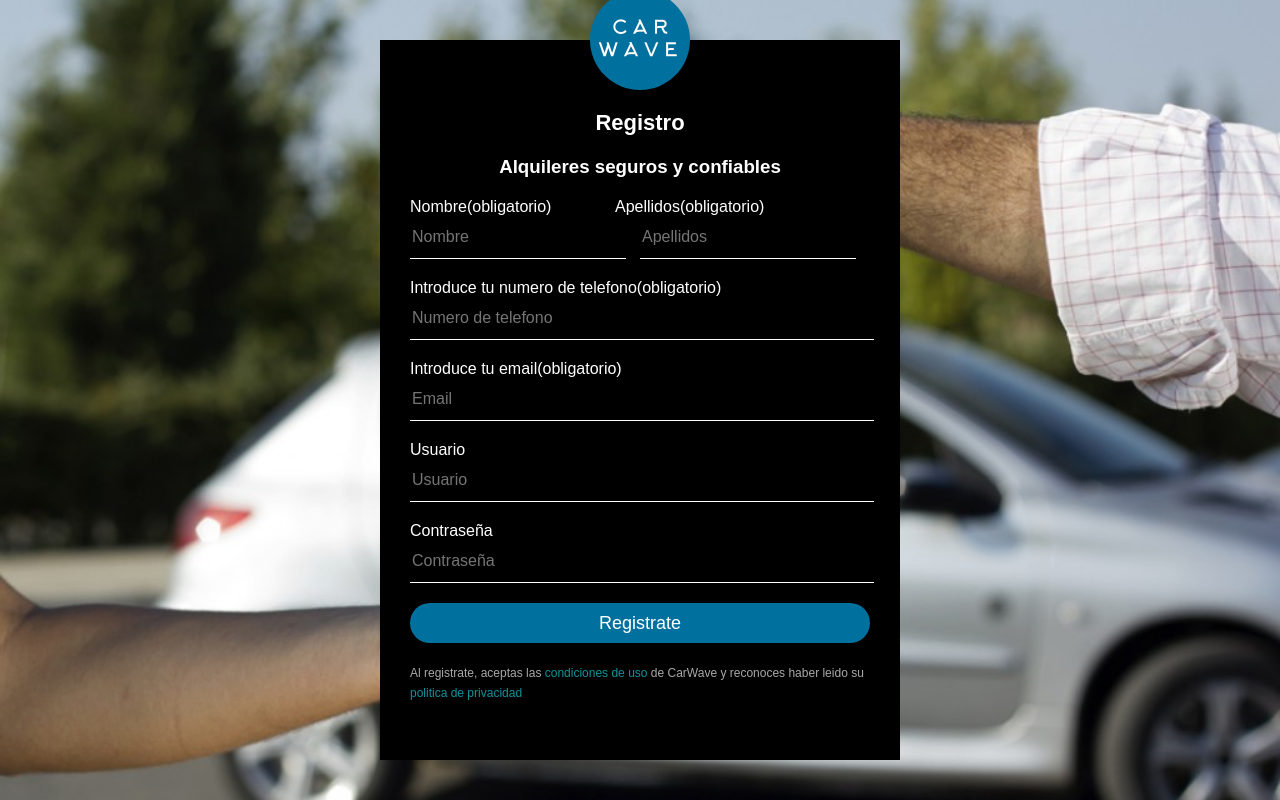
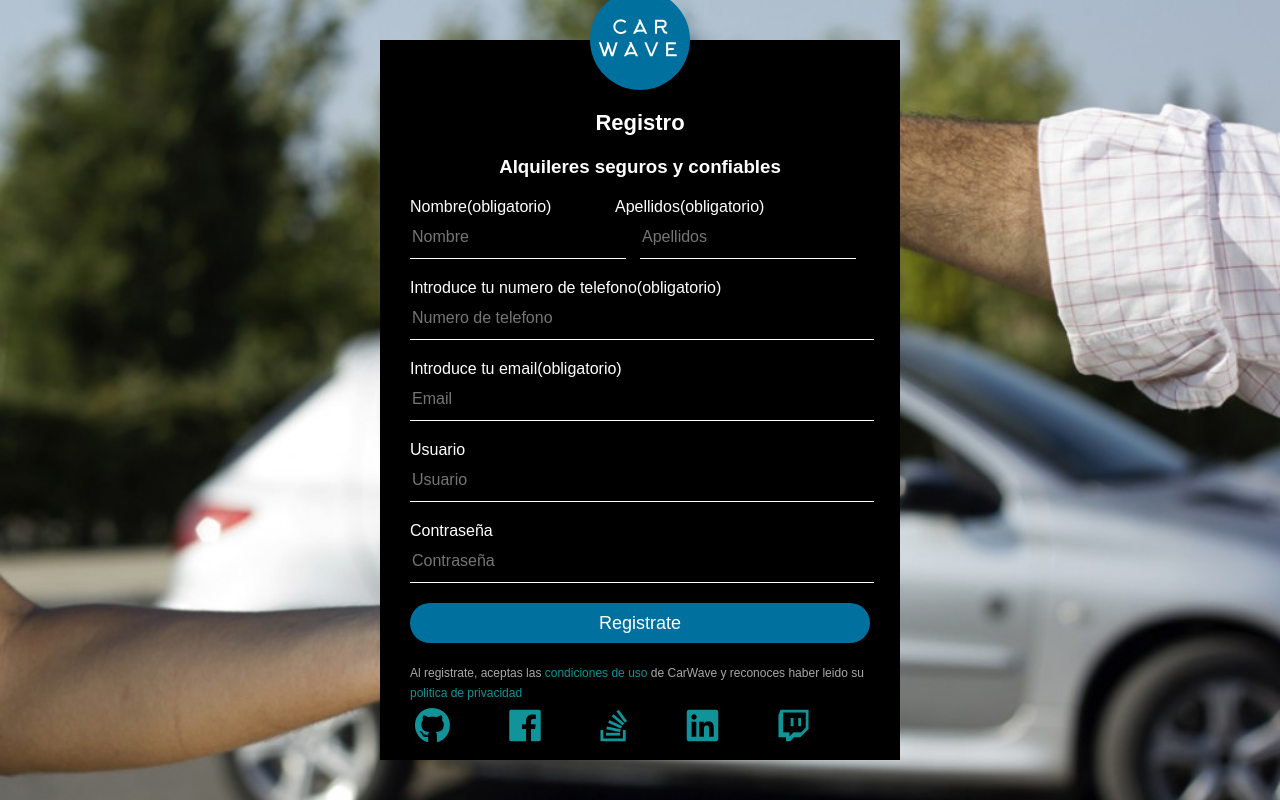
Before and after one commit to thesummitdevelopers/CarWave, a plain HTML site: page registro.html in a window 1280 px wide. Drawn offline with Linux system fonts and the light colour scheme.

Commit message:
Se agrega iconos(landPading) a registro.html y se modifica la hoja de estilos

```diff
--- a/css/style_registro.css
+++ b/css/style_registro.css
@@ -100,3 +100,8 @@ footer{
 .login a:hover {
   color: #fff;
 }
+.icons-social i {
+	font-size: 3em;
+  padding:5px;
+  margin-right: 45px;
+}
--- a/registro.html
+++ b/registro.html
@@ -8,6 +8,8 @@
   <body>
     <div class="login">
       <img src="assets/img_login2.png" class="logo">
+      <link href="https://fonts.googleapis.com/css?family=Reem+Kufi|Roboto:300" rel="stylesheet">
+	     <link href="https://use.fontawesome.com/releases/v5.0.8/css/all.css" rel="stylesheet">
       <h1>Registro</h1>
       <h3>Alquileres seguros y confiables</h3>
       <form>
@@ -23,7 +25,7 @@
 
         <label for="password">Introduce tu email(obligatorio)</label>
         <input type="text" placeholder="Email">
-        <!-- Contraseña -->
+
         <label for="password">Usuario</label>
         <input type="text" placeholder="Usuario ">
 
@@ -32,7 +34,15 @@
 
         <input type="submit" value="Registrate">
         <footer>Al registrate, aceptas las <a href="#">condiciones de uso</a> de CarWave y reconoces haber leido su <a href="#">politica de privacidad</a></footer>
+        <!-- PROBANDO LANDPADING -->
+        <div class="icons-social">
+          <a target="_blank" href="https://github.com/thesummitdevelopers"><i class="fab fa-github"></i></a>
+          <a target="_blank" href="https://www.facebook.com/The-Summit-Developers-1558704830808962/?ref=br_rs"><i class="fab fa-facebook"></i></a>
+          <a target="_blank" href="https://es.stackoverflow.com/users/90665/oscar-molleapaza-flores"><i class="fab fa-stack-overflow"></i></a>
+          <a target="_blank" href="https://www.linkedin.com/in/oscar-molleapaza-flores-91541a151/"><i class="fab fa-linkedin"></i></a>
+          <a target="_blank" href="https://www.twitch.tv/"><i class="fab fa-twitch"></i></a>
 
+	     </div>
 
       </form>
     </div>
```
